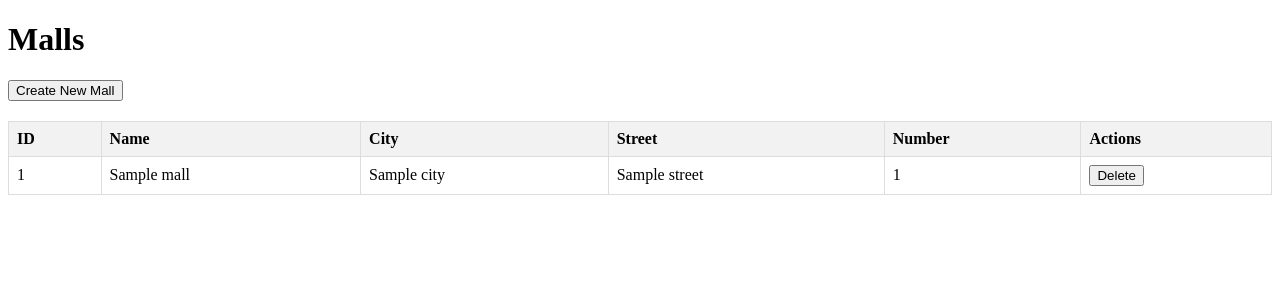
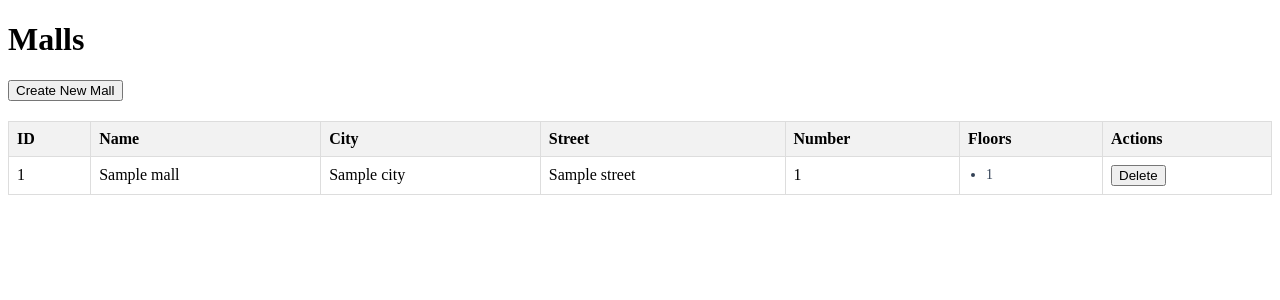
Before and after one commit to Daria3006/MallManagementSystem, a Spring app: template src/main/resources/templates/Mall/index.html in a window 1280 px wide. Shown: the top 300 px of the page. Run offline with Thymeleaf, Linux system fonts and the light colour scheme; the template is opened without the code that fills it: most values are stand-ins (such as "Sample title", 1, 10 or a date in 2020); data that the repository does not hold is empty.

Commit message:
Mall lists displayed

```diff
--- a/src/main/resources/templates/Mall/index.html
+++ b/src/main/resources/templates/Mall/index.html
@@ -8,6 +8,8 @@
         th, td { border: 1px solid #ddd; padding: 8px; text-align: left; }
         th { background-color: #f2f2f2; }
         .actions { display: flex; gap: 10px; }
+        .compact-list { margin: 0; padding-left: 18px; }
+        .compact-list li { margin: 2px 0; font-size: 14px; color: #334155; }
 
         .error-message {
             color: #D8000C;
@@ -37,6 +39,7 @@
         <th>City</th>
         <th>Street</th>
         <th>Number</th>
+        <th>Floors</th>
         <th>Actions</th>
     </tr>
     </thead>
@@ -48,13 +51,18 @@
         <td th:text="${mall.street}">Street</td>
         <td th:text="${mall.number}">Number</td>
         <td>
+            <ul class="compact-list">
+                <li th:each="floor : ${mall.floors}" th:text="${floor.id}"></li>
+            </ul>
+        </td>
+        <td>
             <form th:action="@{'/structure/malls/' + ${mall.id} + '/delete'}" method="post" style="margin: 0;">
                 <button type="submit">Delete</button>
             </form>
         </td>
     </tr>
     <tr th:if="${#lists.isEmpty(malls)}">
-        <td colspan="6" style="text-align: center;">No Malls found.</td>
+        <td colspan="7" style="text-align: center;">No Malls found.</td>
     </tr>
     </tbody>
 </table>
```
